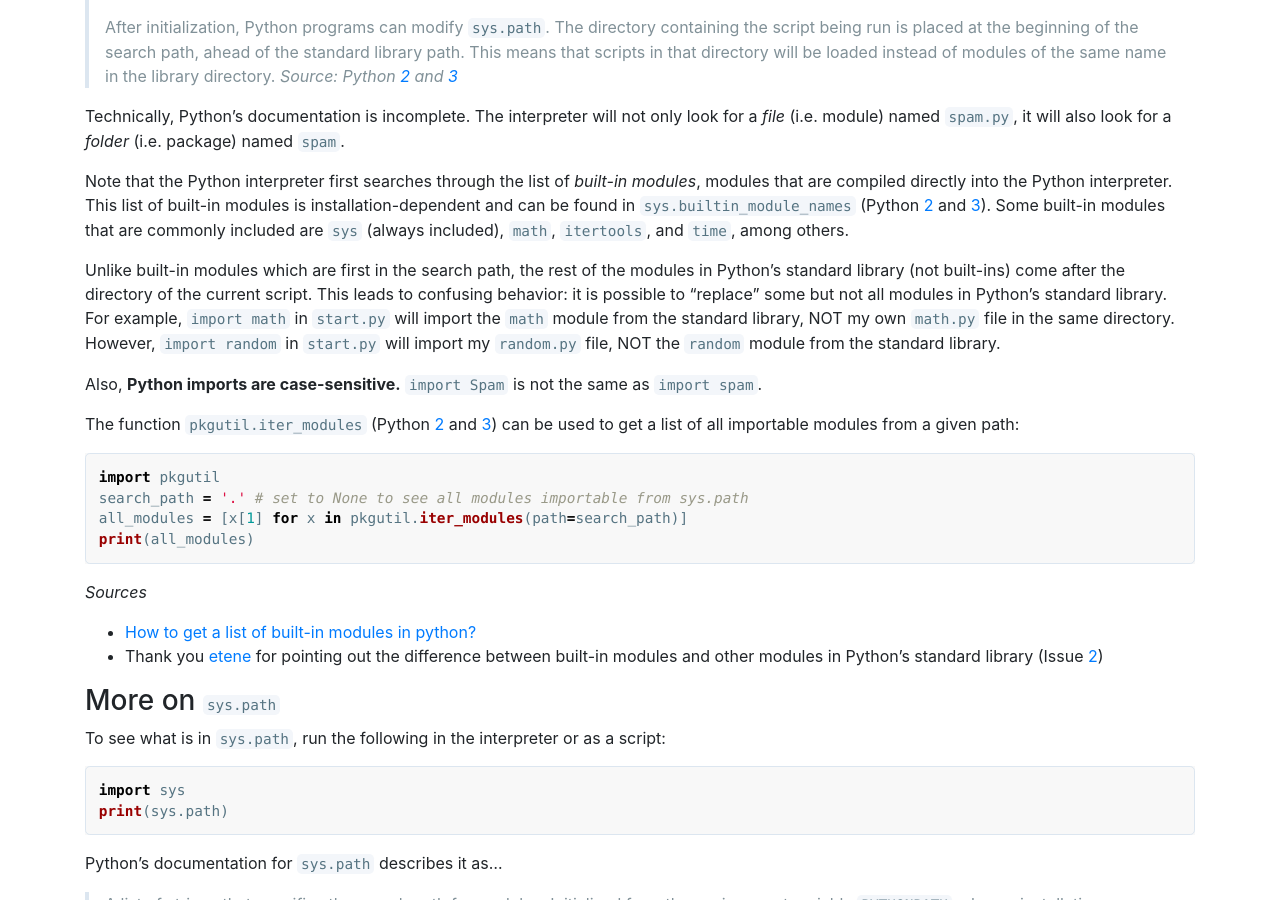
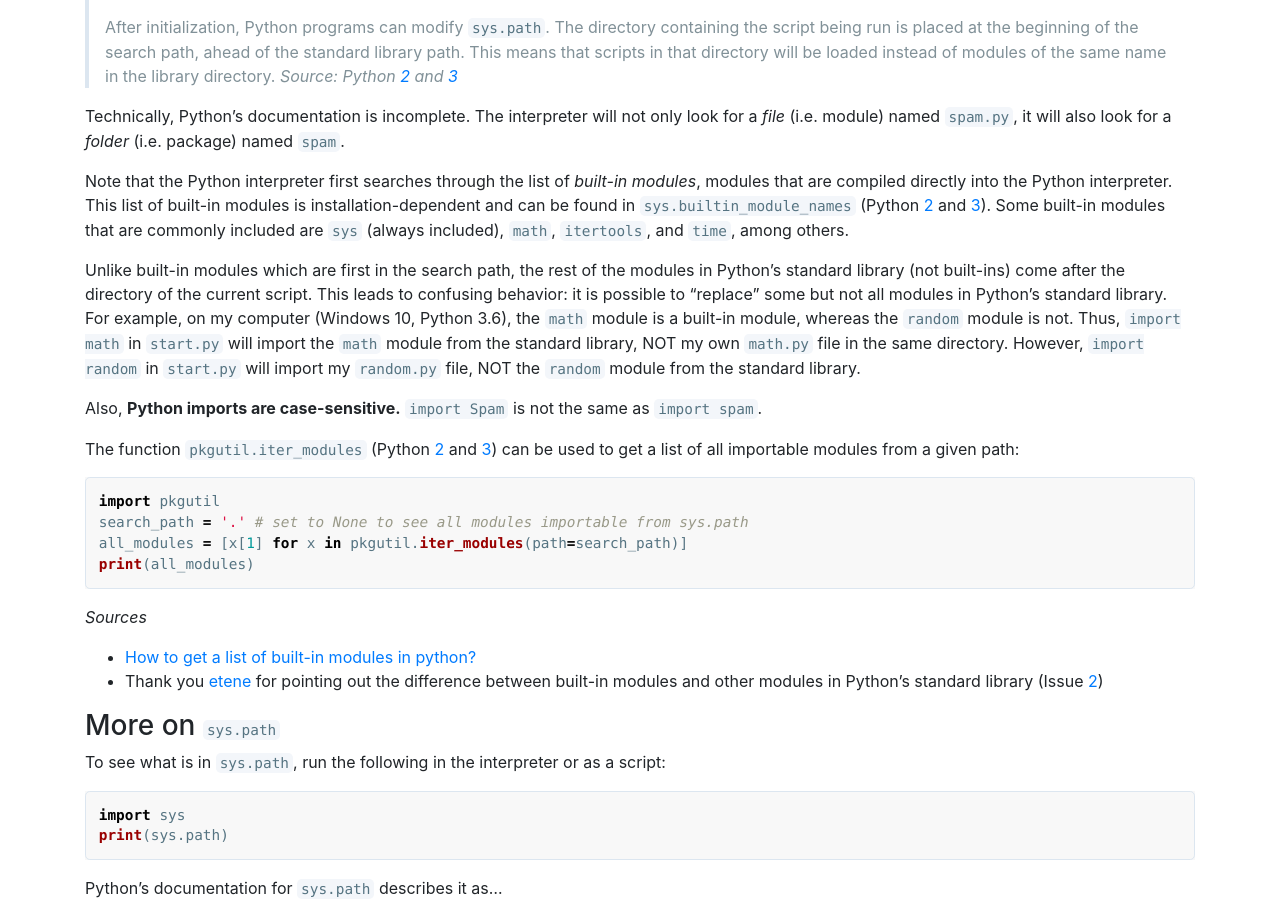
Before and after one commit to chrisyeh96/chrisyeh96.github.io, a Jekyll site: the page built from _posts/2017-08-08-definitive-guide-python-imports.md, in a window 1280 px wide and 900 px high, scrolled down 1966 px. Built offline with Jekyll 4.4.1, drawn with Linux system fonts in a browser that asks for light colours.

Commit message:
Python Imports: further clarify built-in vs. non-built-in modules
make it clear that my example with the math module was specific to my installation

```diff
--- a/_posts/2017-08-08-definitive-guide-python-imports.md
+++ b/_posts/2017-08-08-definitive-guide-python-imports.md
@@ -67,7 +67,7 @@ Technically, Python's documentation is incomplete. The interpreter will not only
 
 Note that the Python interpreter first searches through the list of *built-in modules*, modules that are compiled directly into the Python interpreter. This list of built-in modules is installation-dependent and can be found in `sys.builtin_module_names` (Python [2](https://docs.python.org/2/library/sys.html#sys.builtin_module_names) and [3](https://docs.python.org/3/library/sys.html#sys.builtin_module_names)). Some built-in modules that are commonly included are `sys` (always included), `math`, `itertools`, and `time`, among others.
 
-Unlike built-in modules which are first in the search path, the rest of the modules in Python's standard library (not built-ins) come after the directory of the current script. This leads to confusing behavior: it is possible to "replace" some but not all modules in Python's standard library. For example, `import math` in `start.py` will import the `math` module from the standard library, NOT my own `math.py` file in the same directory. However, `import random` in `start.py` will import my `random.py` file, NOT the `random` module from the standard library.
+Unlike built-in modules which are first in the search path, the rest of the modules in Python's standard library (not built-ins) come after the directory of the current script. This leads to confusing behavior: it is possible to "replace" some but not all modules in Python's standard library. For example, on my computer (Windows 10, Python 3.6), the `math` module is a built-in module, whereas the `random` module is not. Thus, `import math` in `start.py` will import the `math` module from the standard library, NOT my own `math.py` file in the same directory. However, `import random` in `start.py` will import my `random.py` file, NOT the `random` module from the standard library.
 
 Also, **Python imports are case-sensitive.** `import Spam` is not the same as `import spam`.
 
```
